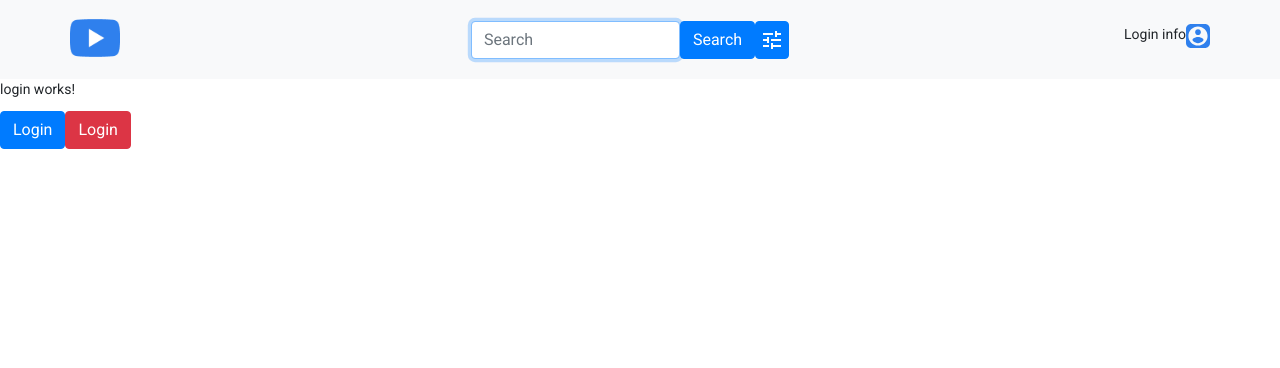
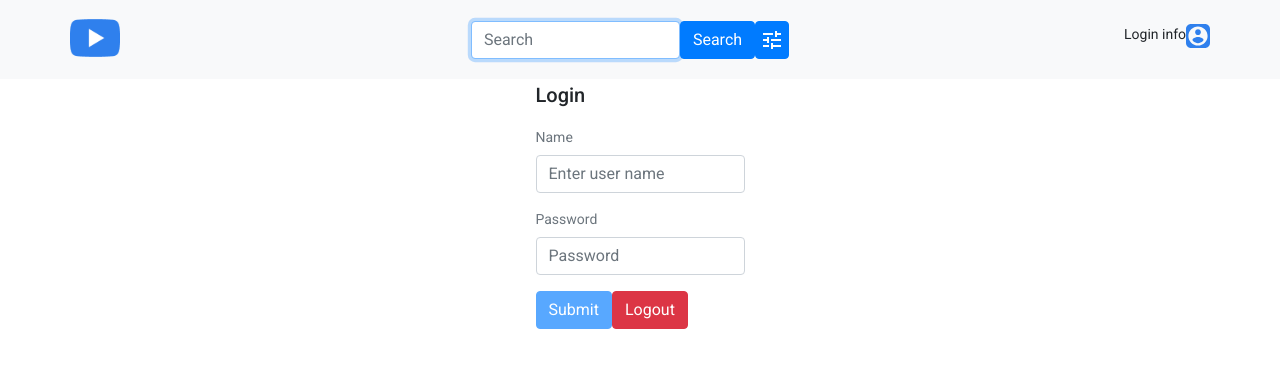
Before and after one commit to alexkochnev1987/rs-school-angular, an Angular app: page /login in a window 1280 px wide. Shown: the top 368 px of the page. Built offline with nearby package versions, Linux system fonts and the light colour scheme.

Commit message:
feat: add login form

```diff
--- a/angular.json
+++ b/angular.json
@@ -102,6 +102,9 @@
           "options": {
             "lintFilePatterns": ["src/**/*.ts", "src/**/*.html"]
           }
+        },
+        "deploy": {
+          "builder": "angular-cli-ghpages:deploy"
         }
       }
     }
--- a/package.json
+++ b/package.json
@@ -41,6 +41,7 @@
     "@types/jasmine": "~4.0.0",
     "@typescript-eslint/eslint-plugin": "5.37.0",
     "@typescript-eslint/parser": "5.37.0",
+    "angular-cli-ghpages": "^1.0.3",
     "eslint": "^8.23.1",
     "eslint-config-airbnb-typescript": "^17.0.0",
     "eslint-config-prettier": "^8.5.0",
--- a/src/app/app-routing.module.ts
+++ b/src/app/app-routing.module.ts
@@ -12,7 +12,8 @@ const routes: Routes = [
   },
   {
     path: 'login',
-    loadChildren: () => import('./auth/login.module').then(m => m.LoginModule),
+    loadChildren: () =>
+      import('./auth/login/login.module').then(m => m.LoginModule),
   },
   {
     path: 'main/:id',
--- a/src/app/app.module.ts
+++ b/src/app/app.module.ts
@@ -2,10 +2,9 @@ import { NgModule } from '@angular/core';
 import { BrowserModule } from '@angular/platform-browser';
 import { AppComponent } from './app.component';
 import { BrowserAnimationsModule } from '@angular/platform-browser/animations';
-import { FormsModule } from '@angular/forms';
+import { FormsModule, ReactiveFormsModule } from '@angular/forms';
 import { CoreModule } from './core/core.module';
 import { AppRoutingModule } from './app-routing.module';
-import { MainModule } from './youtube/main/main.module';
 
 @NgModule({
   declarations: [AppComponent],
@@ -14,6 +13,7 @@ import { MainModule } from './youtube/main/main.module';
     BrowserAnimationsModule,
     FormsModule,
     CoreModule,
+    ReactiveFormsModule,
     AppRoutingModule,
   ],
   providers: [],
--- a/src/app/auth/auth.guard.ts
+++ b/src/app/auth/auth.guard.ts
@@ -31,6 +31,7 @@ export class AuthGuard implements CanActivate {
       return true;
     }
     this.authService.redirectUrl = url;
+    console.log(url);
     return this.router.parseUrl('/login');
   }
 }
--- a/src/app/auth/login.component.html
+++ /dev/null
@@ -1,3 +0,0 @@
-<p>login works!</p>
-<button class="btn btn-primary" (click)="logIn()">Login</button>
-<button class="btn btn-danger" (click)="logOut()">Login</button>
--- a/src/app/auth/login.component.ts
+++ /dev/null
@@ -1,19 +0,0 @@
-import { Component, OnInit } from '@angular/core';
-import { AuthService } from './auth.service';
-
-@Component({
-  selector: 'app-login',
-  templateUrl: './login.component.html',
-  styleUrls: ['./login.component.scss'],
-})
-export class LoginComponent {
-  constructor(private authService: AuthService) {}
-
-  logIn() {
-    this.authService.login().subscribe();
-  }
-
-  logOut() {
-    this.authService.logout();
-  }
-}
--- /dev/null
+++ b/src/app/auth/login/login.component.html
@@ -0,0 +1,29 @@
+<div class="d-flex align-items-center justify-content-center">
+  <form [formGroup]="login" (ngSubmit)="onSubmit()">
+    <h2>Login</h2>
+    <div class="form-group">
+      <label for="inputName" class="text-muted">Name</label>
+      <input
+        type="text"
+        class="form-control"
+        id="inputName"
+        formControlName="userName"
+        placeholder="Enter user name" />
+    </div>
+    <div class="form-group">
+      <label for="inputPassword" class="text-muted">Password</label>
+      <input
+        formControlName="password"
+        type="password"
+        class="form-control"
+        id="inputPassword"
+        placeholder="Password" />
+    </div>
+    <button class="btn btn-primary" type="submit" [disabled]="!login.valid">
+      Submit
+    </button>
+    <button class="btn btn-danger" type="button" (click)="logOut()">
+      Logout
+    </button>
+  </form>
+</div>
--- /dev/null
+++ b/src/app/auth/login/login.component.ts
@@ -0,0 +1,34 @@
+import { Component, OnInit } from '@angular/core';
+import { AuthService } from '../auth.service';
+import { FormGroup, FormControl } from '@angular/forms';
+import { Validators } from '@angular/forms';
+import { Router } from '@angular/router';
+
+@Component({
+  selector: 'app-login',
+  templateUrl: './login.component.html',
+  styleUrls: ['./login.component.scss'],
+})
+export class LoginComponent {
+  login = new FormGroup({
+    userName: new FormControl('', [Validators.required, Validators.min(3)]),
+    password: new FormControl('', Validators.required),
+  });
+  constructor(private authService: AuthService, private router: Router) {}
+
+  logIn() {
+    return this.authService.login();
+  }
+
+  logOut() {
+    this.authService.logout();
+    localStorage.clear();
+  }
+
+  onSubmit() {
+    this.logIn().subscribe(x => {
+      localStorage.setItem('token', JSON.stringify(x));
+      this.router.navigate(['main']);
+    });
+  }
+}
--- a/src/app/auth/login.module.ts
+++ b/src/app/auth/login/login.module.ts
@@ -1,11 +1,11 @@
 import { NgModule } from '@angular/core';
 import { CommonModule } from '@angular/common';
-
 import { LoginRoutingModule } from './login-routing.module';
 import { LoginComponent } from './login.component';
+import { FormsModule, ReactiveFormsModule } from '@angular/forms';
 
 @NgModule({
   declarations: [LoginComponent],
-  imports: [CommonModule, LoginRoutingModule],
+  imports: [CommonModule, LoginRoutingModule, FormsModule, ReactiveFormsModule],
 })
 export class LoginModule {}
```
Also changed, not shown: src/app/auth/login/login-routing.module.ts (renamed from src/app/auth/login-routing.module.ts), src/app/auth/login/login.component.scss (added), 2 other files (tests, documents, lock files or other folders).
